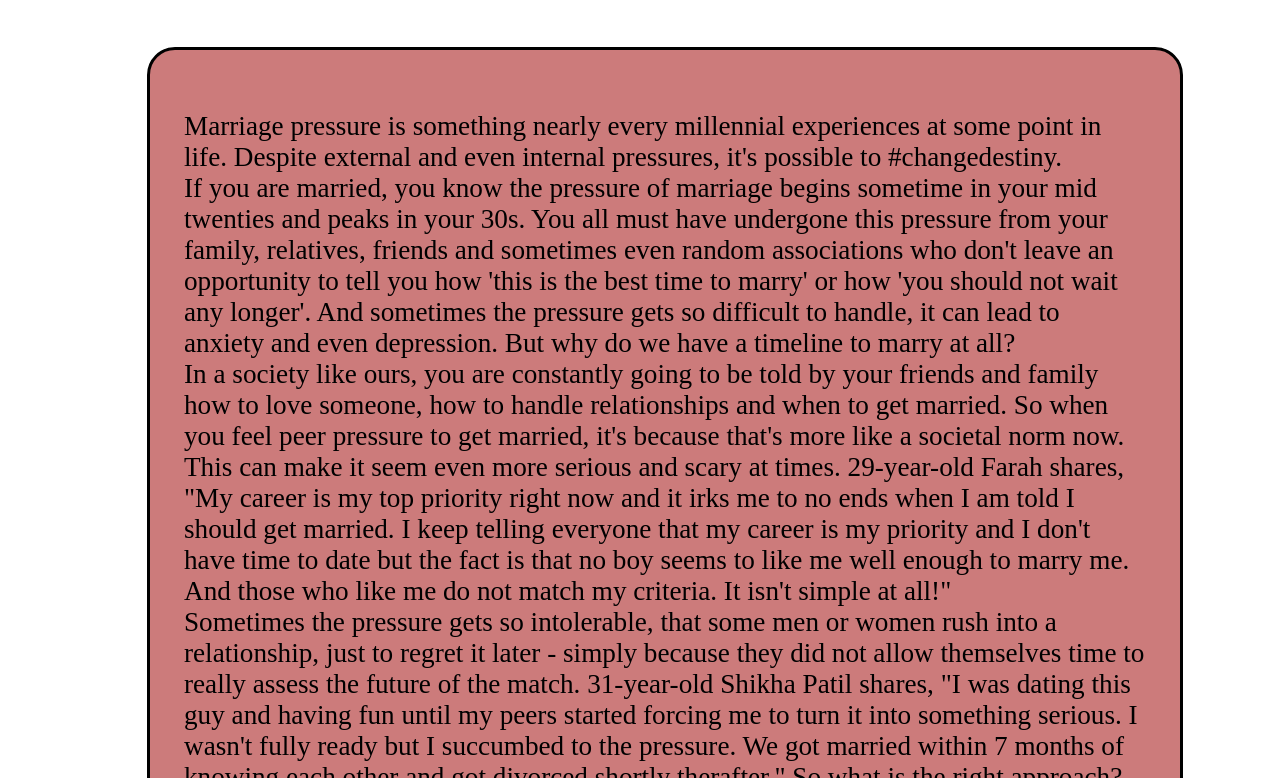
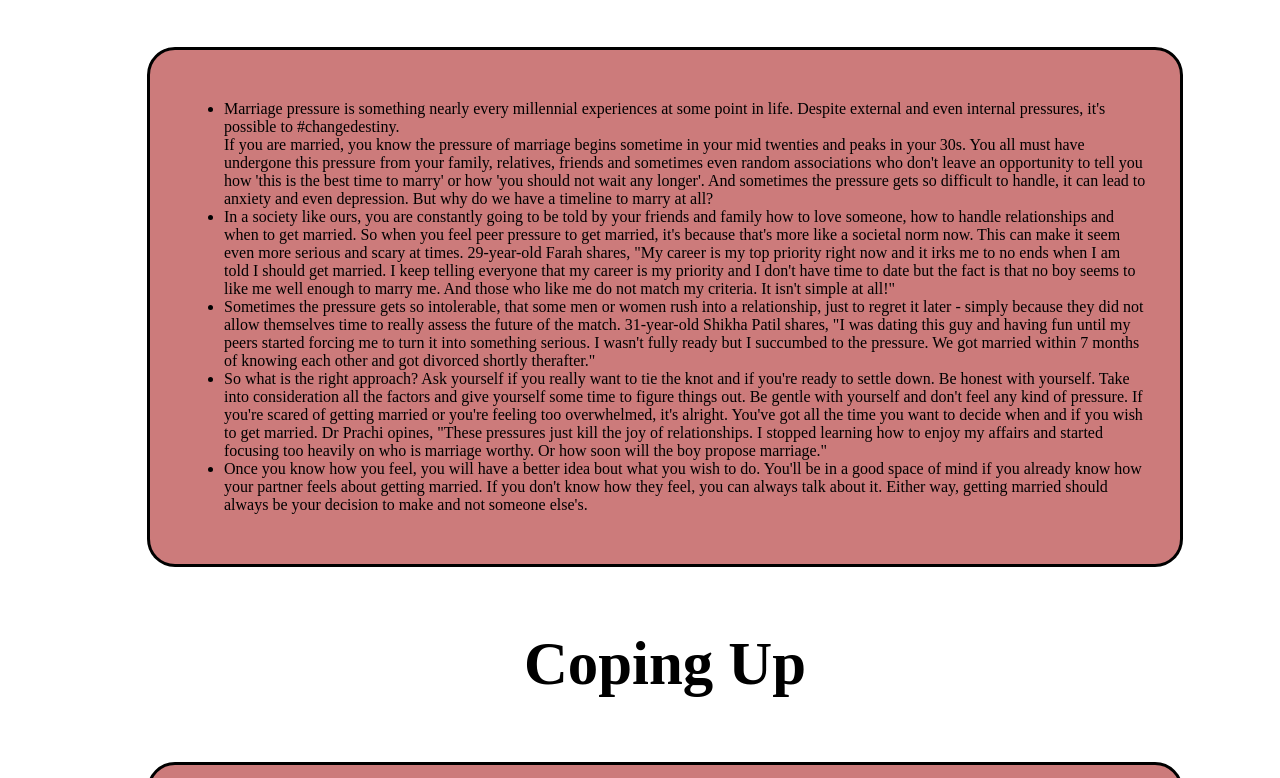
Before and after one commit to sarashafique/CopeUpWithLife, a plain HTML site: page depression.html in a window 1280 px wide. Shown: the part 8842-9620 px from the top of the page. Drawn offline with Linux system fonts and the light colour scheme.

Commit message:
Update depression.html

```diff
--- a/depression.html
+++ b/depression.html
@@ -275,36 +275,36 @@
         </div>
         <h1 class="h-primary center">Marriage Pressure</h1>
         <div class="box">
-            <p>Marriage pressure is something nearly every millennial experiences at some point in life. Despite
+            <ul><li>Marriage pressure is something nearly every millennial experiences at some point in life. Despite
                 external and even internal pressures, it's possible to #changedestiny.<br>If you are married, you know
                 the pressure of marriage begins sometime in your mid twenties and peaks in your 30s. You all must have
                 undergone this pressure from your family, relatives, friends and sometimes even random associations who
                 don't leave an opportunity to tell you how 'this is the best time to marry' or how 'you should not wait
                 any longer'. And sometimes the pressure gets so difficult to handle, it can lead to anxiety and even
-                depression. But why do we have a timeline to marry at all?<br>
-                In a society like ours, you are constantly going to be told by your friends and family how to love
+                depression. But why do we have a timeline to marry at all?</li>
+              <li>  In a society like ours, you are constantly going to be told by your friends and family how to love
                 someone, how to handle relationships and when to get married. So when you feel peer pressure to get
                 married, it's because that's more like a societal norm now. This can make it seem even more serious and
                 scary at times. 29-year-old Farah shares, "My career is my top priority right now and it irks me to no
                 ends when I am told I should get married. I keep telling everyone that my career is my priority and I
                 don't have time to date but the fact is that no boy seems to like me well enough to marry me. And those
-                who like me do not match my criteria. It isn't simple at all!"<br>
-                Sometimes the pressure gets so intolerable, that some men or women rush into a relationship, just to
+                  who like me do not match my criteria. It isn't simple at all!"</li>
+               <li> Sometimes the pressure gets so intolerable, that some men or women rush into a relationship, just to
                 regret it later - simply because they did not allow themselves time to really assess the future of the
                 match. 31-year-old Shikha Patil shares, "I was dating this guy and having fun until my peers started
                 forcing me to turn it into something serious. I wasn't fully ready but I succumbed to the pressure. We
-                got married within 7 months of knowing each other and got divorced shortly therafter."
-                So what is the right approach? Ask yourself if you really want to tie the knot and if you're ready to
+                got married within 7 months of knowing each other and got divorced shortly therafter."</li>
+                <li>So what is the right approach? Ask yourself if you really want to tie the knot and if you're ready to
                 settle down. Be honest with yourself. Take into consideration all the factors and give yourself some
                 time to figure things out. Be gentle with yourself and don't feel any kind of pressure. If you're scared
                 of getting married or you're feeling too overwhelmed, it's alright. You've got all the time you want to
                 decide when and if you wish to get married. Dr Prachi opines, "These pressures just kill the joy of
                 relationships. I stopped learning how to enjoy my affairs and started focusing too heavily on who is
-                marriage worthy. Or how soon will the boy propose marriage."<br>
-                Once you know how you feel, you will have a better idea bout what you wish to do. You'll be in a good
+                    marriage worthy. Or how soon will the boy propose marriage."</li>
+               <li> Once you know how you feel, you will have a better idea bout what you wish to do. You'll be in a good
                 space of mind if you already know how your partner feels about getting married. If you don't know how
                 they feel, you can always talk about it. Either way, getting married should always be your decision to
-                make and not someone else's.</p>
+                   make and not someone else's.</li></ul>
         </div>
         <h1 class="h-primary center">Coping Up</h1>
         <div class="box">
```
